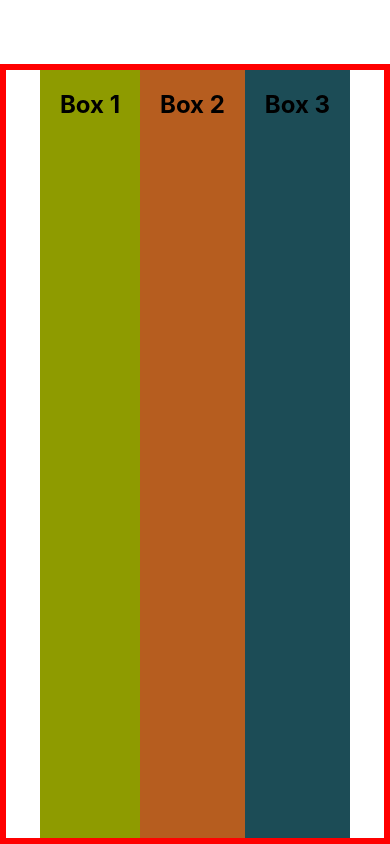
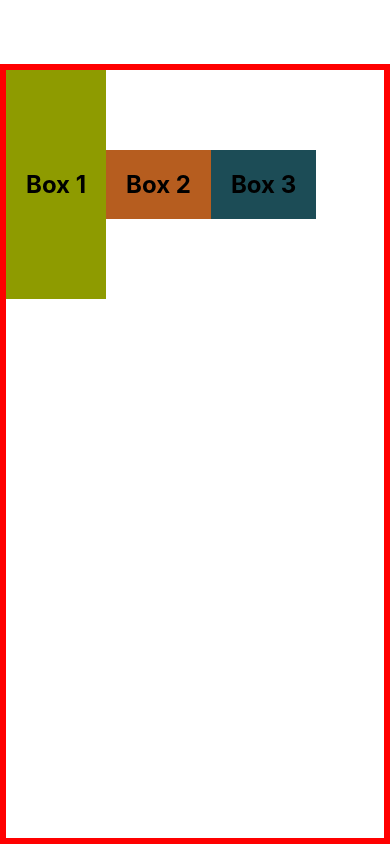
Before and after one commit to Narotam-Mishra/react-native-learning, a React Native app in the folder RNLayout/: screen / in a window 390 px wide. Built offline with nearby package versions, Linux system fonts and the light colour scheme.

Commit message:
react-native_alignItems_1.30

```diff
--- a/RNLayout/App.js
+++ b/RNLayout/App.js
@@ -4,7 +4,7 @@ import Box from './components/Box';
 export default function App() {
   return (
     <View style={styles.container}>
-      <Box style={{ backgroundColor: "#8e9b00"}}>Box 1</Box>
+      <Box style={{ backgroundColor: "#8e9b00", paddingVertical: 100 }}>Box 1</Box>
       <Box style={{ backgroundColor: "#b65d1f"}}>Box 2</Box>
       <Box style={{ backgroundColor: "#1c4c56"}}>Box 3</Box>
       {/* <Box style={{ backgroundColor: "#6b0803"}}>Box 4</Box>
@@ -19,7 +19,7 @@ const styles = StyleSheet.create({
   container: {
     flex: 1,
     flexDirection: 'row',
-    justifyContent: 'center',
+    alignItems: 'baseline',
     marginTop: 64,
     borderWidth: 6,
     borderColor: "red"
```
Also changed, not shown: 1 other file (tests, documents, lock files or other folders).
